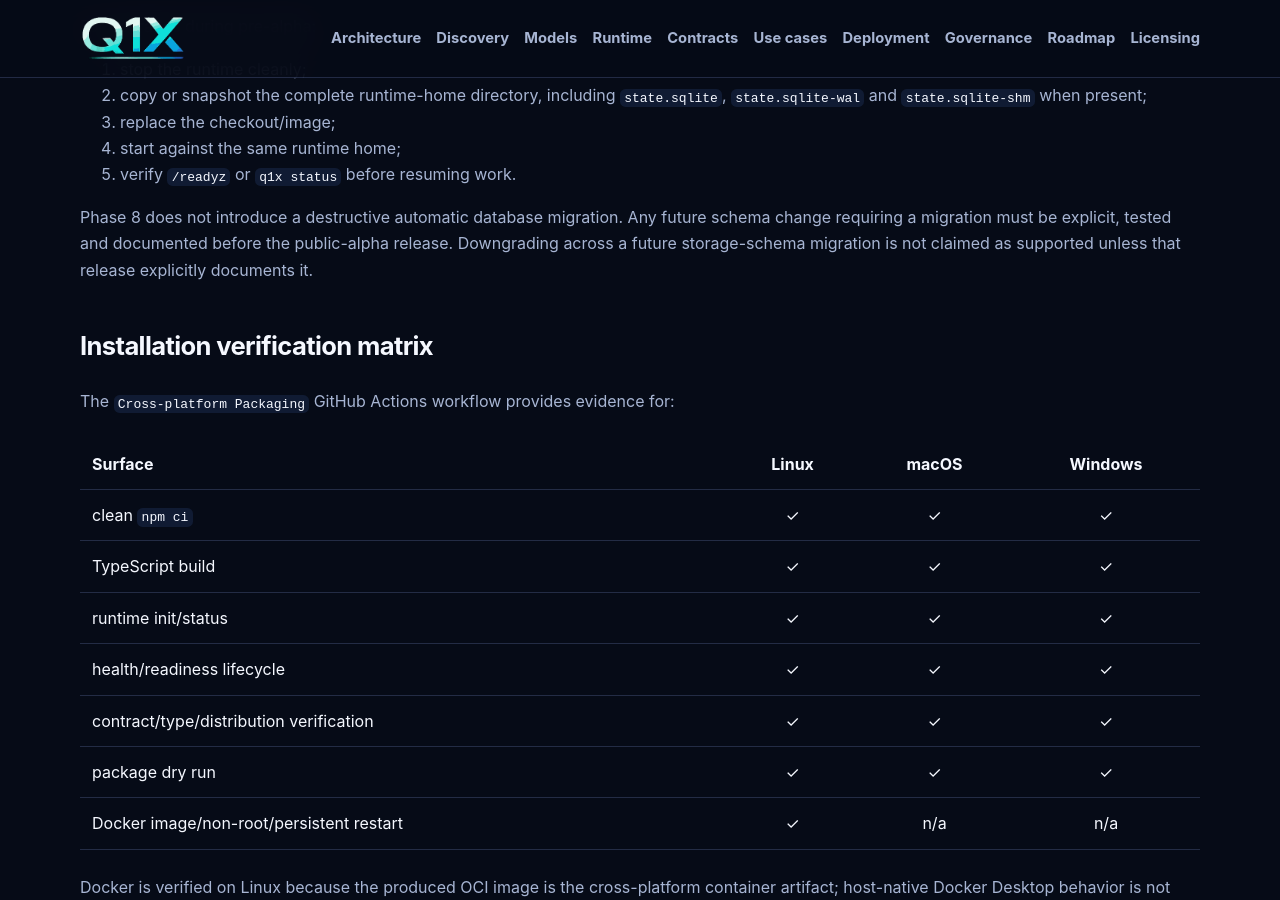
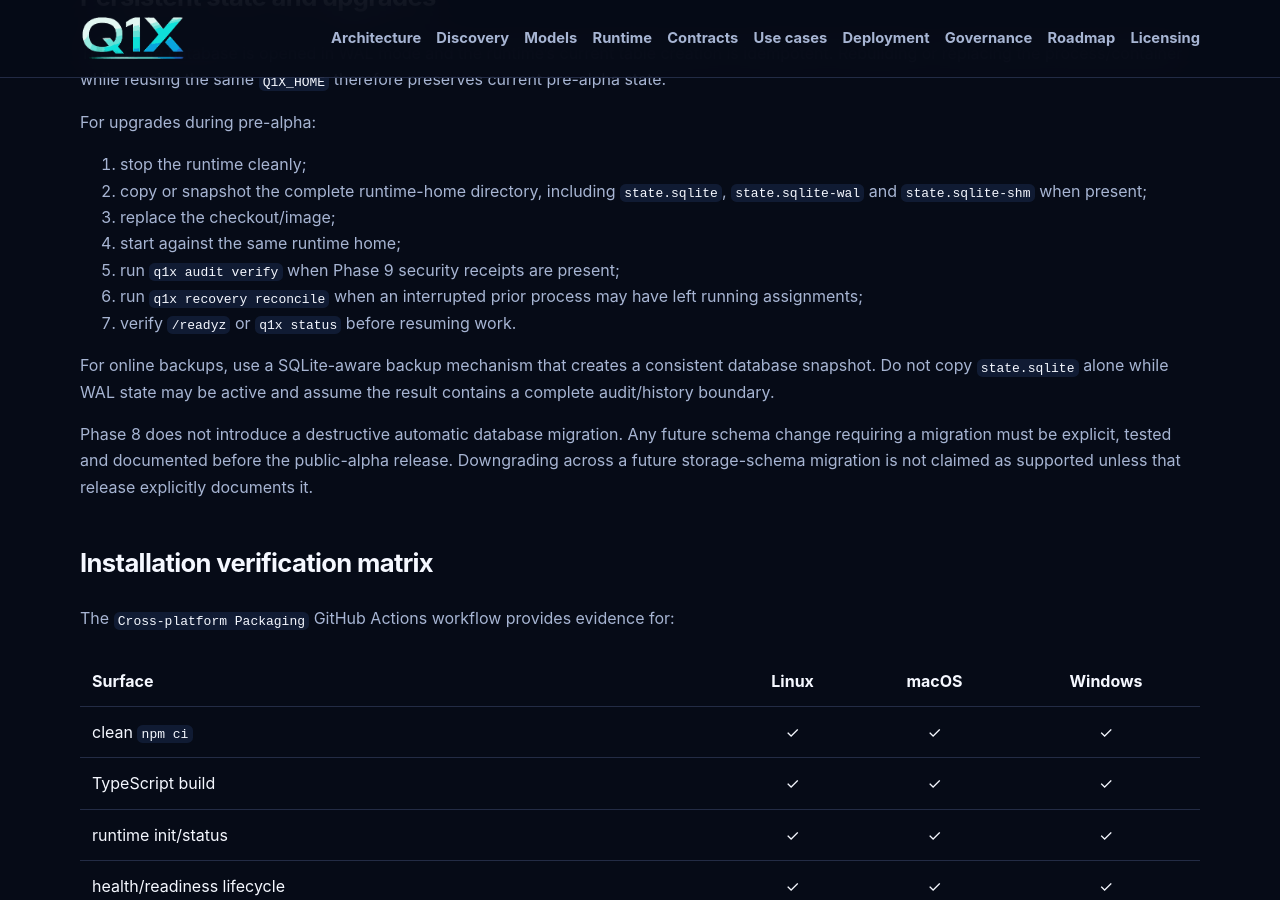
Before and after one commit to Quoralinex/q1x-community-orchestrator, a Jekyll site: the page built from docs/deployment.md, in a window 1280 px wide and 900 px high, scrolled down 3179 px. Built offline with Jekyll 4.4.1, drawn with Linux system fonts in a browser that asks for light colours; our own code applies the rules of GitHub Pages for plain Markdown files; some of the changed text lies outside the part shown.

Commit message:
Phase 9: align deployment recovery and readiness guidance

```diff
--- a/docs/deployment.md
+++ b/docs/deployment.md
@@ -48,6 +48,8 @@
 It does **not** expose orchestration, model, browser or desktop execution APIs. Direct local use binds to `127.0.0.1` by default. `Q1X_HOST` and `Q1X_PORT` are explicit environment configuration; an example is provided at `config/runtime.env.example`.
 
 `SIGINT` and `SIGTERM` stop readiness first, close the HTTP listener and then close the SQLite runtime. This is the deterministic shutdown path used by container orchestration.
+
+During Phase 9 delivery, service startup also verifies the security audit receipt chain and reconciles abandoned `running` assignments before entering ready state. Audit-chain corruption prevents readiness; interrupted work is checkpointed and moved into recoverable `interrupted`/`blocked` state rather than assumed successful.
 
 ## Docker
 
@@ -114,7 +116,11 @@
 2. copy or snapshot the complete runtime-home directory, including `state.sqlite`, `state.sqlite-wal` and `state.sqlite-shm` when present;
 3. replace the checkout/image;
 4. start against the same runtime home;
-5. verify `/readyz` or `q1x status` before resuming work.
+5. run `q1x audit verify` when Phase 9 security receipts are present;
+6. run `q1x recovery reconcile` when an interrupted prior process may have left running assignments;
+7. verify `/readyz` or `q1x status` before resuming work.
+
+For online backups, use a SQLite-aware backup mechanism that creates a consistent database snapshot. Do not copy `state.sqlite` alone while WAL state may be active and assume the result contains a complete audit/history boundary.
 
 Phase 8 does not introduce a destructive automatic database migration. Any future schema change requiring a migration must be explicit, tested and documented before the public-alpha release. Downgrading across a future storage-schema migration is not claimed as supported unless that release explicitly documents it.
 
```
